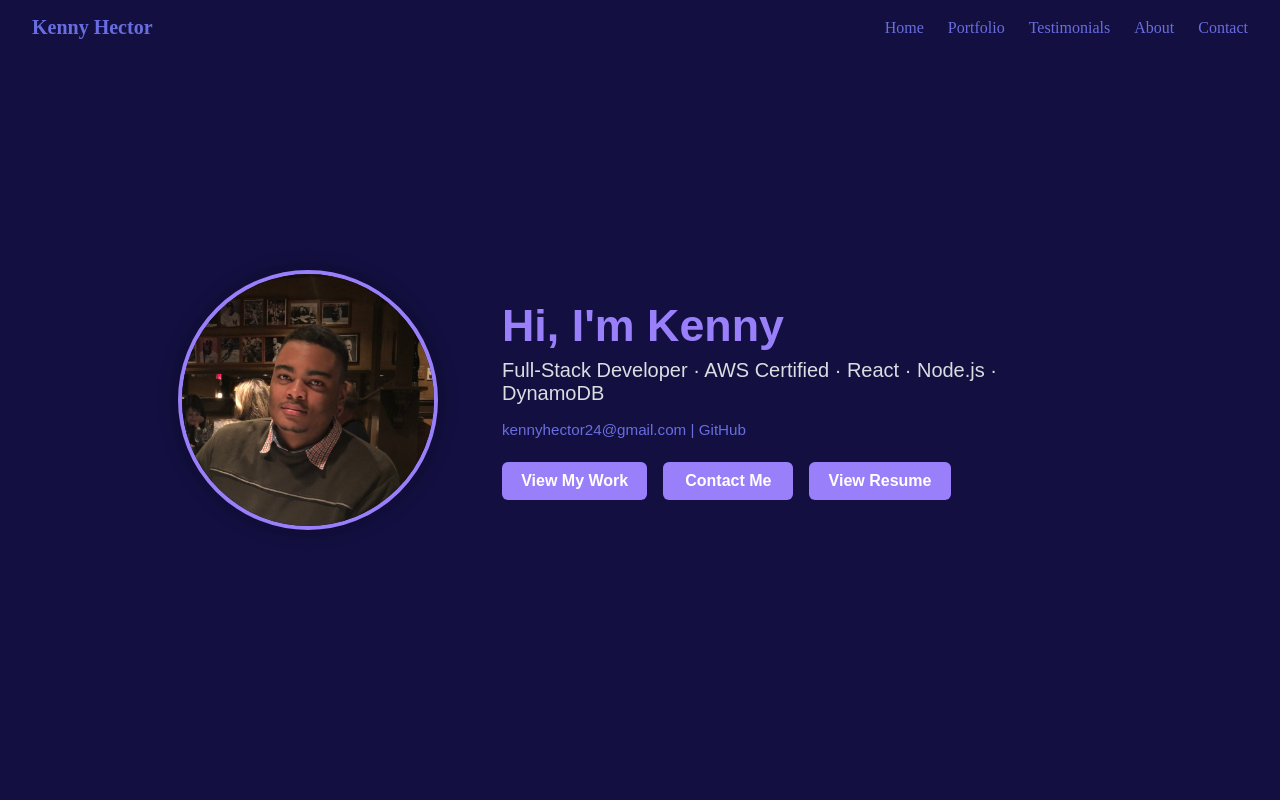
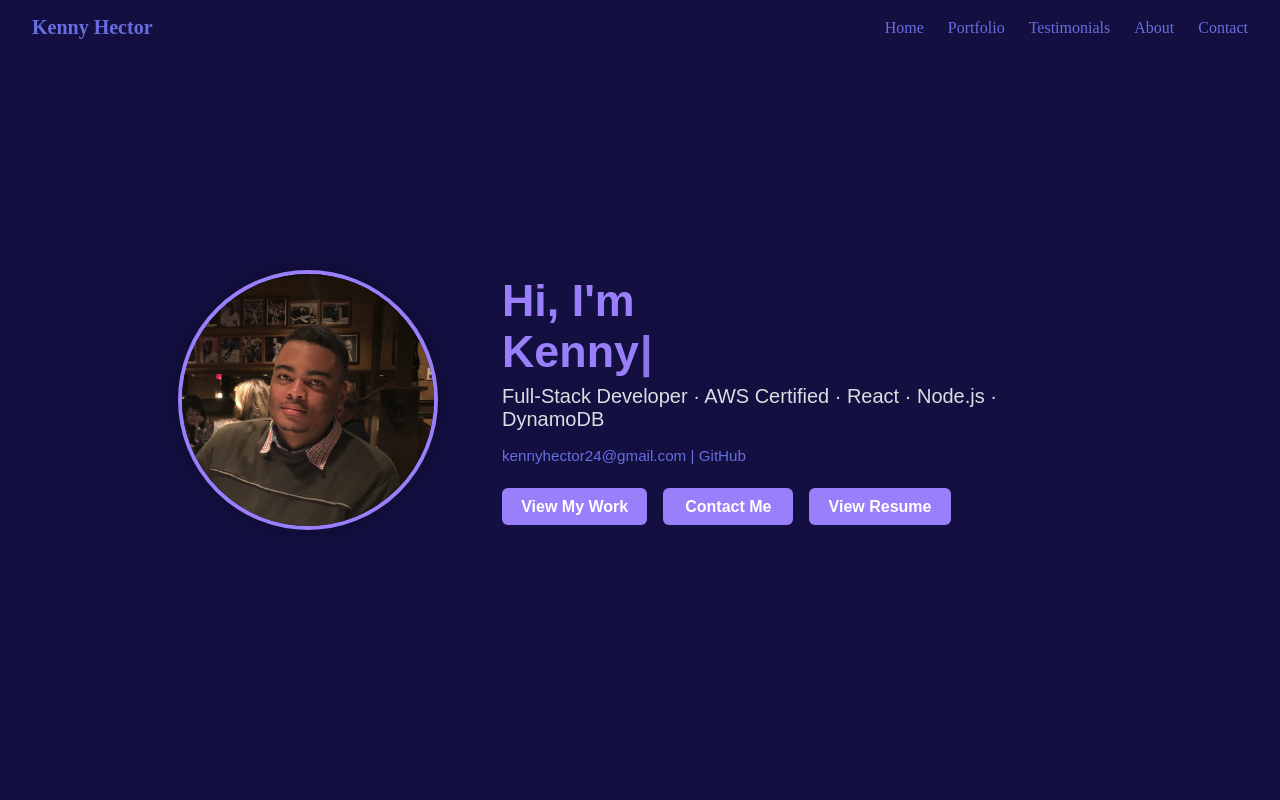
Before and after one commit to khector24/Portfolio, a React (Vite) app: page / in a window 1280 px wide. Shown: the top 800 px of the page. Built offline with nearby package versions, Linux system fonts and the light colour scheme.

Commit message:
Add typewriter effect to first name.

```diff
--- a/package.json
+++ b/package.json
@@ -12,7 +12,8 @@
   "dependencies": {
     "react": "^19.1.0",
     "react-dom": "^19.1.0",
-    "react-router-dom": "^7.6.2"
+    "react-router-dom": "^7.6.2",
+    "typewriter-effect": "^2.22.0"
   },
   "devDependencies": {
     "@eslint/js": "^9.25.0",
--- a/src/pages/Home.jsx
+++ b/src/pages/Home.jsx
@@ -1,5 +1,7 @@
 import { Link } from "react-router-dom";
 import "../styles/page-styles/Home.css";
+import Typewriter from "typewriter-effect";
+
 import resumePDF from "../assets/documents/resume.pdf";
 
 import reactLogo from "../assets/logos/react.svg";
@@ -27,7 +29,12 @@ export default function Home() {
         <div className="header-content">
           <div className="intro-text">
             <h1 className="name-heading">
-              Hi, I'm <span className="name-placeholder">Kenny</span>
+              Hi, I'm{" "}
+              <Typewriter
+                onInit={(typewriter) => {
+                  typewriter.typeString("Kenny").start();
+                }}
+              />
             </h1>
             <p className="subtitle">
               Full-Stack Developer · AWS Certified · React · Node.js · DynamoDB
```
Also changed, not shown: 1 other file (tests, documents, lock files or other folders).
